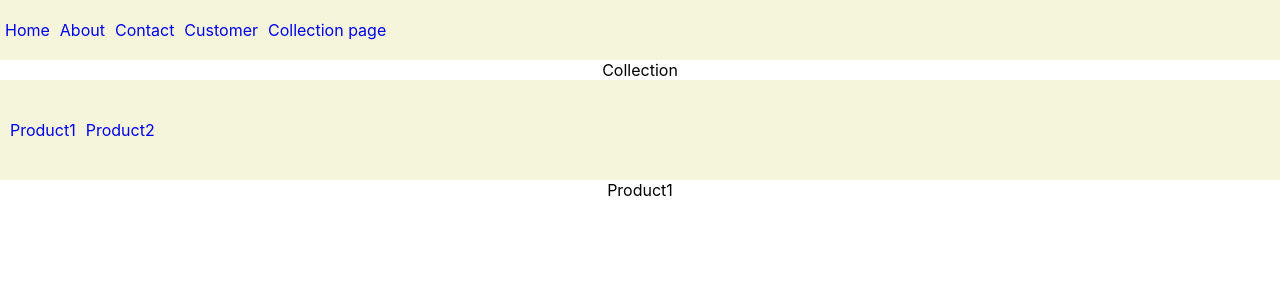
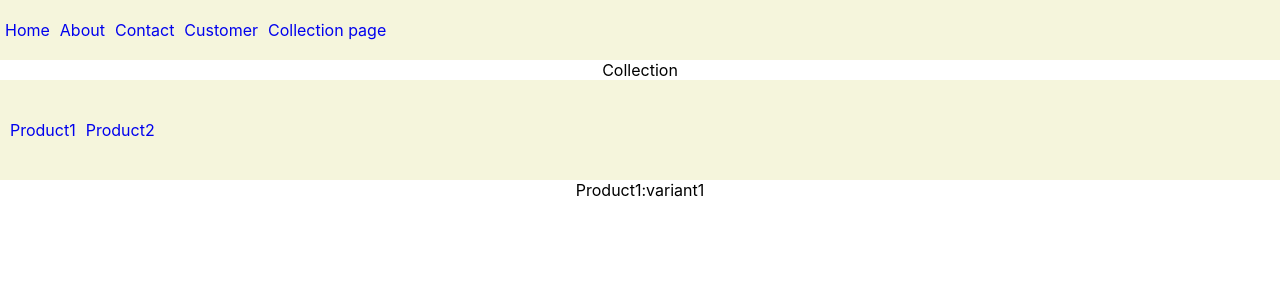
Before and after one commit to Vmadhavan2310/React-Routing, a React (Create React App) app: page /collections/product1/1 in a window 1280 px wide. Shown: the top 300 px of the page. Built offline with nearby package versions, Linux system fonts and the light colour scheme.

Commit message:
use param

```diff
--- a/src/Components/Product1.tsx
+++ b/src/Components/Product1.tsx
@@ -1,8 +1,10 @@
 import React from 'react'
-
+import { useParams } from 'react-router-dom'
 function Product1() {
+    const param=useParams();
+    const value=param.userid
   return (
-    <div>Product1</div>
+    <div>Product1:variant{value}</div>
   )
 }
 
```
